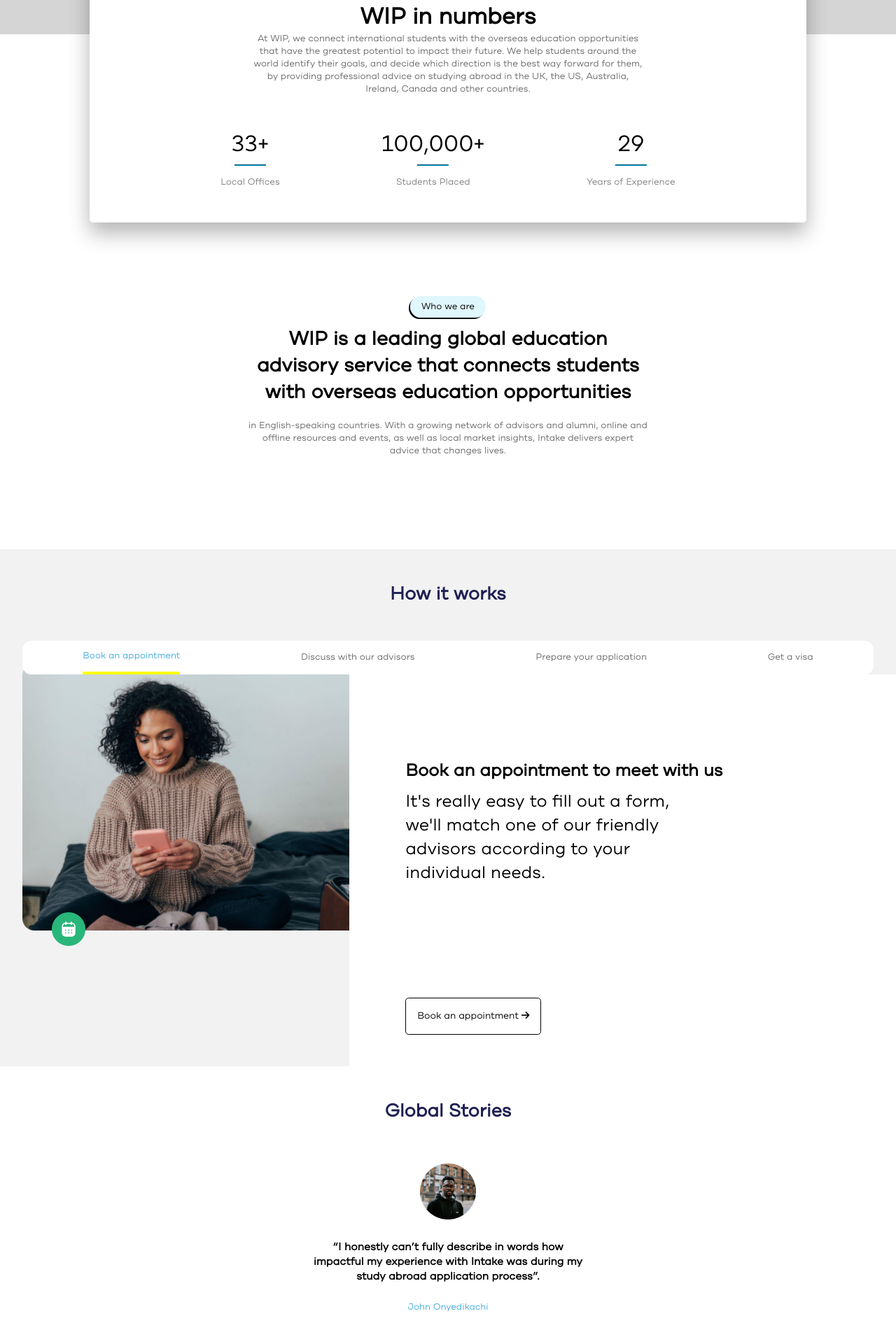
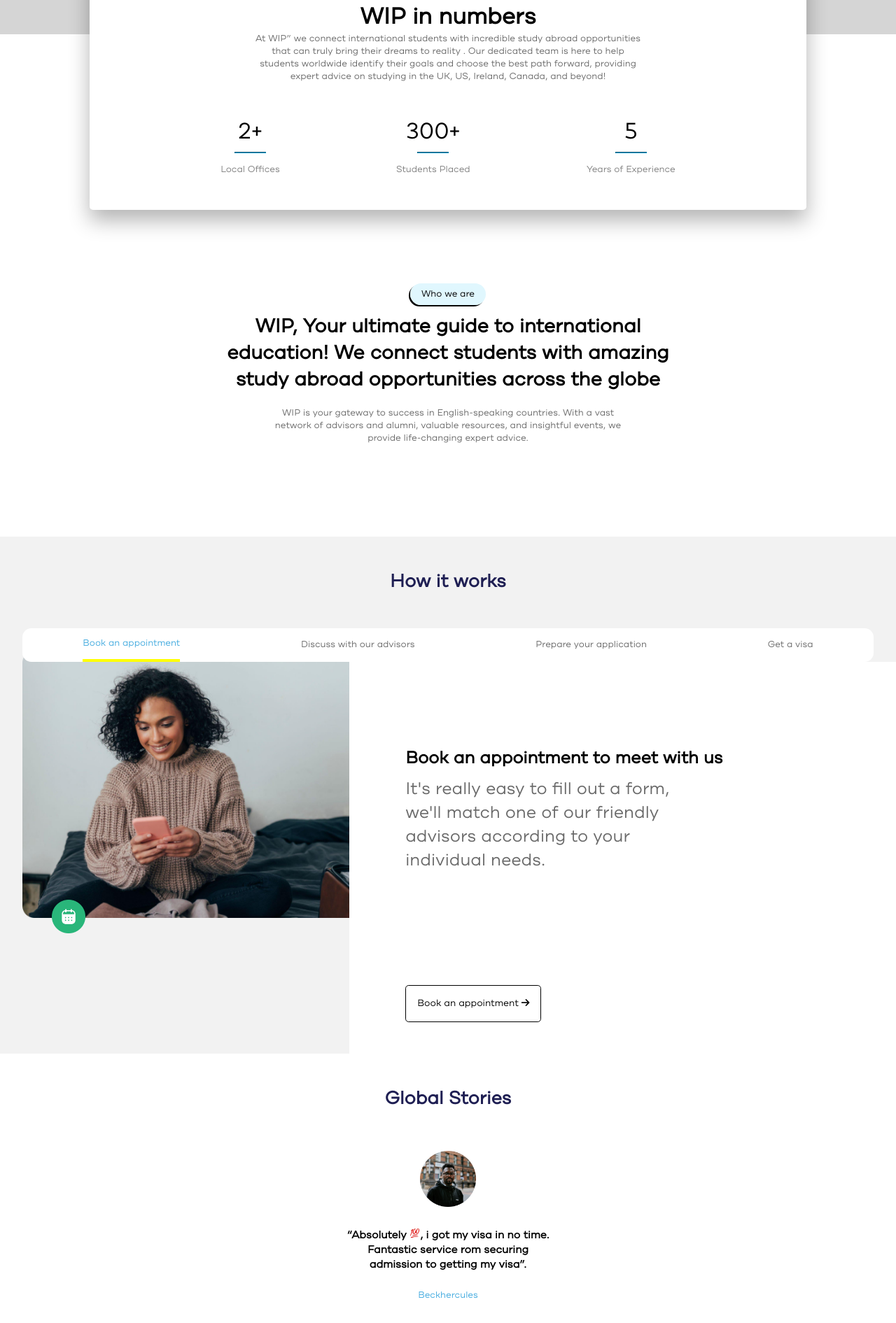
Before and after one commit to Corelade/wip, a plain HTML site: page index.html in a window 1280 px wide. Shown: the part 881-2772 px from the top of the page at 70% size. Drawn offline with nearby package versions, Linux system fonts and the light colour scheme; grey boxes are pictures that could not be loaded.

Commit message:
changed some text

```diff
--- a/index.html
+++ b/index.html
@@ -1,15 +1,11 @@
 <!DOCTYPE html>
 <html>
     <head>
-        <title></title>
+        <title>Waterbrook International Pathways</title>
         <link rel="stylesheet" href="./static/css/wip.css">
-        <script src="https://code.jquery.com/jquery-3.6.0.min.js"></script>
-        <link rel="stylesheet" href="https://cdnjs.cloudflare.com/ajax/libs/OwlCarousel2/2.3.4/assets/owl.carousel.min.css">
-        <link rel="stylesheet" href="https://cdnjs.cloudflare.com/ajax/libs/OwlCarousel2/2.3.4/assets/owl.theme.default.min.css">
-        <script src="https://cdnjs.cloudflare.com/ajax/libs/OwlCarousel2/2.3.4/owl.carousel.min.js"></script>
-        <script src="https://cdnjs.cloudflare.com/ajax/libs/siema/1.5.3/siema.min.js"></script>
         <script src="./static/js/wip.js"></script>
         <script src="https://kit.fontawesome.com/0f2db4d6c2.js" crossorigin="anonymous"></script>
+        <!-- <meta name="viewport" content="width=device-width, initial-scale=1.0"> -->
     </head>
     <body>
         <div>
@@ -63,22 +59,23 @@
                         <div style="width: 100%; text-align: center;">
                             <h3 style="font-weight: bold; font-size: 2rem; margin: 0;">WIP in numbers</h3>
                             <p style="width: 60%; margin: 0 auto; margin-bottom: 3rem;" class="paras">
-                                At WIP, we connect international students with the overseas education opportunities that have the greatest potential to impact their future. We help students around the world identify their goals, and decide which direction is the best way forward for them, by providing professional advice on studying abroad in the UK, the US, Australia, Ireland, Canada and other countries.
+                                At WIP” we connect international students with incredible study abroad opportunities that can truly bring their dreams to reality .
+                                Our dedicated team is here to help students worldwide identify their goals and choose the best path forward, providing expert advice on studying in the UK, US, Ireland, Canada, and beyond!
                             </p>
                         </div>
                         <div id="stat_div">
                             <div>
-                                <span class="stat_no">33+</span>
+                                <span class="stat_no">2+</span>
                                 <hr class="hr">
                                 <span class="stat_name">Local Offices</span>
                             </div>
                             <div>
-                                <span class="stat_no">100,000+</span>
+                                <span class="stat_no">300+</span>
                                 <hr class='hr'>
                                 <span class="stat_name">Students Placed</span>
                             </div>
                             <div>
-                                <span class="stat_no">29</span>
+                                <span class="stat_no">5</span>
                                 <hr class='hr'>
                                 <span class="stat_name">Years of Experience</span>
                             </div>
@@ -89,12 +86,10 @@
                     <div>
                         <span>Who we are</span>
                     </div>
-                    <h3 style="width: 45%; margin: 1.2rem auto;">
-                        WIP is a leading global education advisory service that connects students with overseas education opportunities
-                    </h3>
-                    <p style="width: 45%; margin: 1.2rem auto;" class="paras">
-                        in English-speaking countries. With a growing network of advisors and alumni, online and offline resources and events, as well as local market insights, Intake delivers expert advice that changes lives.
-                    </p>
+                    <h3 style="width: 50%; margin: 1.2rem auto;">
+                        WIP, Your ultimate guide to international education! We connect students with amazing study abroad opportunities across the globe                    </h3>
+                    <p style="width: 40%; margin: 1.2rem auto;" class="paras">
+                        WIP is your gateway to success in English-speaking countries. With a vast network of advisors and alumni, valuable resources, and insightful events, we provide life-changing expert advice.                    </p>
                 </div>
                 <div id="hiw">
                     <div id="hpar">
@@ -166,8 +161,8 @@
                         <div>
                             <div class="stories_div">
                                 <img src="./static/images/portrait.png" alt="portrait" class="portrait">
-                                <h3>“I honestly can’t fully describe in words how impactful my experience with Intake was during my study abroad application process”.</h3>
-                                <span>John Onyedikachi</span>
+                                <h3>“Absolutely <img src="./static/images/100.png" alt="100 logo" width="15px">, i got my visa in no time. Fantastic service rom securing admission to getting my visa”.</h3>
+                                <span>Beckhercules</span>
                             </div>
                             <div class="stories_div hidden">
                                 <img src="./static/images/portrait.png" alt="portrait" class="portrait">
--- a/static/css/wip.css
+++ b/static/css/wip.css
@@ -65,6 +65,7 @@ header{
     background-color: white;
     border: 1px solid black;
     border-radius: 0.3rem;
+    color: black;
 }
 .logo{
     width: 5rem;
@@ -75,7 +76,6 @@ header{
     position: absolute;
     top: 0;
     margin-top: 23rem;
-    /* border: 1px solid red; */
     width: 40rem;
     margin-left: 5rem;
     color: white;
@@ -244,6 +244,7 @@ header{
     width: 60%;
     font-size: 1.5rem;
     font-weight: lighter;
+    color: rgba(0, 0, 0, 0.588);
     /* border: 1px solid red; */
 }
 .hidden{
@@ -356,6 +357,7 @@ header{
 }
 .detail_text{
     font-size: 1.5rem;
+    font-weight: bolder;
 }
 .read_more{
     font-size: 0.8rem;
```
Also changed, not shown: static/images/100.png (added).
